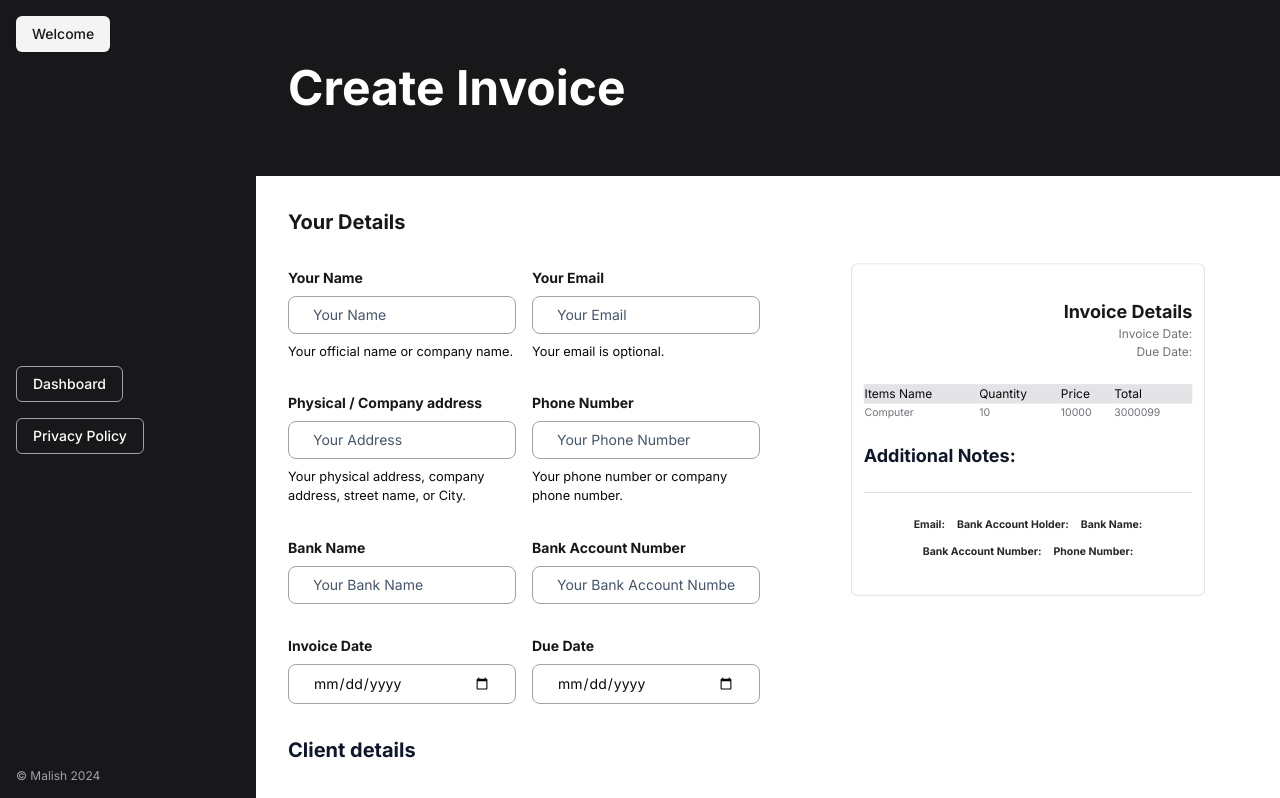
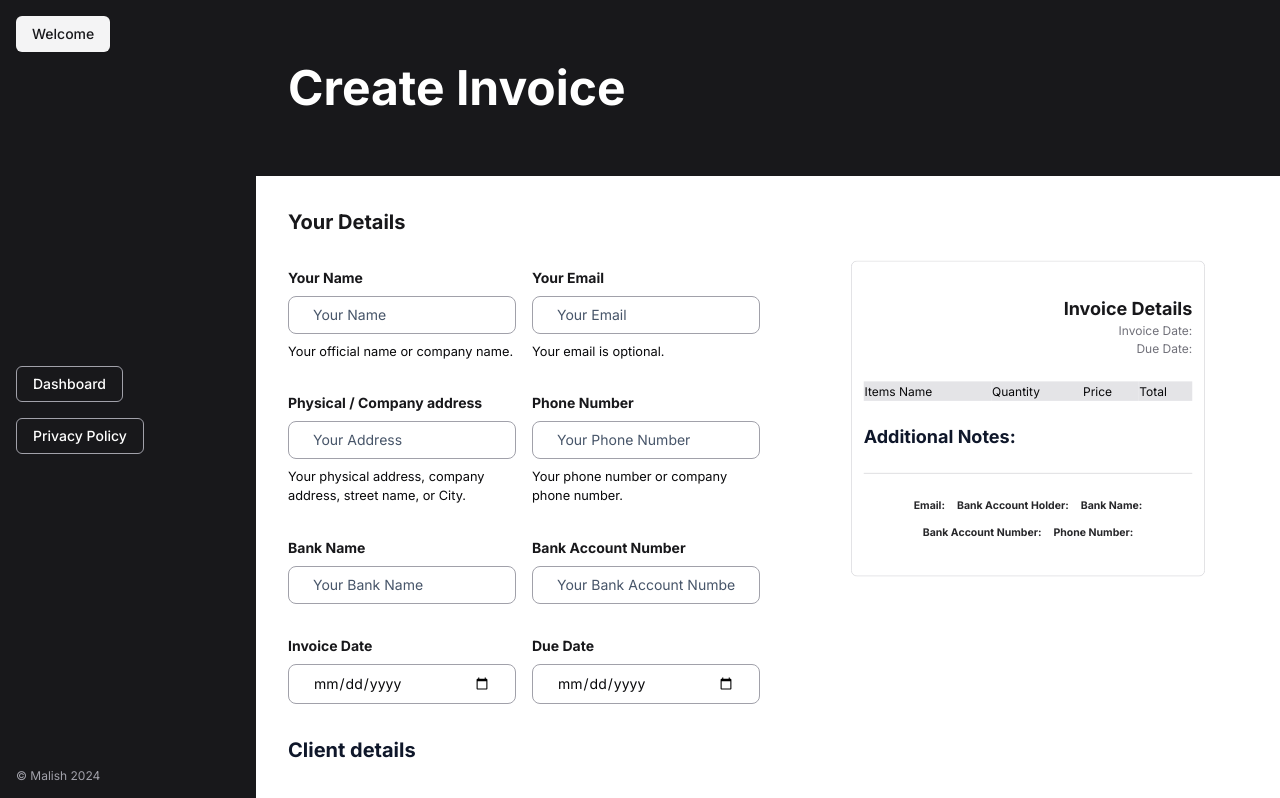
Before and after one commit to malish-stha/next-invoice, a Next.js app: page /dashboard in a window 1280 px wide. Shown: the top 798 px of the page. Built offline with nearby package versions, Linux system fonts and the light colour scheme.

Commit message:
Add dynamic rendering of invoice items.

```diff
--- a/app/(dashboard)/_components/previewInvoice.js
+++ b/app/(dashboard)/_components/previewInvoice.js
@@ -3,7 +3,7 @@ import React from "react";
 export default function PreviewInvoice({ values }) {
   return (
     <>
-      <div className=" sticky top-4 border border-zinc-300 p-4 rounded-lg scale-75">
+      <div className=" sticky top-4 border border-zinc-300 p-4 rounded-lg scale-75 ">
         <article className="flex flex-col items-end justify-end">
           <h2 className="text-2xl text-slate-900 font-bold">{values.name}</h2>
           <p className="text-muted-foreground">{values.email}</p>
@@ -37,12 +37,18 @@ export default function PreviewInvoice({ values }) {
               </tr>
             </thead>
             <tbody>
-              <tr>
-                <td className="text-muted-foreground text-sm">Computer</td>
-                <td className="text-muted-foreground text-sm">10</td>
-                <td className="text-muted-foreground text-sm">10000</td>
-                <td className="text-muted-foreground text-sm">3000099</td>
-              </tr>
+              {values.items.map((item) => (
+                <tr key={item.id}>
+                  <td className="text-muted-foreground text-sm">{item.item}</td>
+                  <td className="text-muted-foreground text-sm">
+                    {item.quantity}
+                  </td>
+                  <td className="text-muted-foreground text-sm">
+                    {item.price}
+                  </td>
+                  {/* <td className="text-muted-foreground text-sm">3000099</td> */}
+                </tr>
+              ))}
             </tbody>
           </table>
         </article>
--- a/app/(dashboard)/dashboard/page.js
+++ b/app/(dashboard)/dashboard/page.js
@@ -74,6 +74,17 @@ export default function Dashboard() {
 
   function handleSubmit(e) {
     e.preventDefault();
+
+    const newItem = {
+      id: new Date().getTime.toString(),
+      item,
+      quantity,
+      price,
+    };
+    setItems([newItem, ...items]);
+    setItem("");
+    setQuantity("");
+    setPrice("");
   }
 
   return (
@@ -89,7 +100,7 @@ export default function Dashboard() {
 
       <section className="lg:pl-72 px-4 mt-8 lg:grid lg:grid-cols-2 gap-8">
         <div>
-          <form>
+          <form onSubmit={handleSubmit}>
             <h2 className="text-zinc-900 font-bold text-xl mb-8">
               Your Details
             </h2>
```
